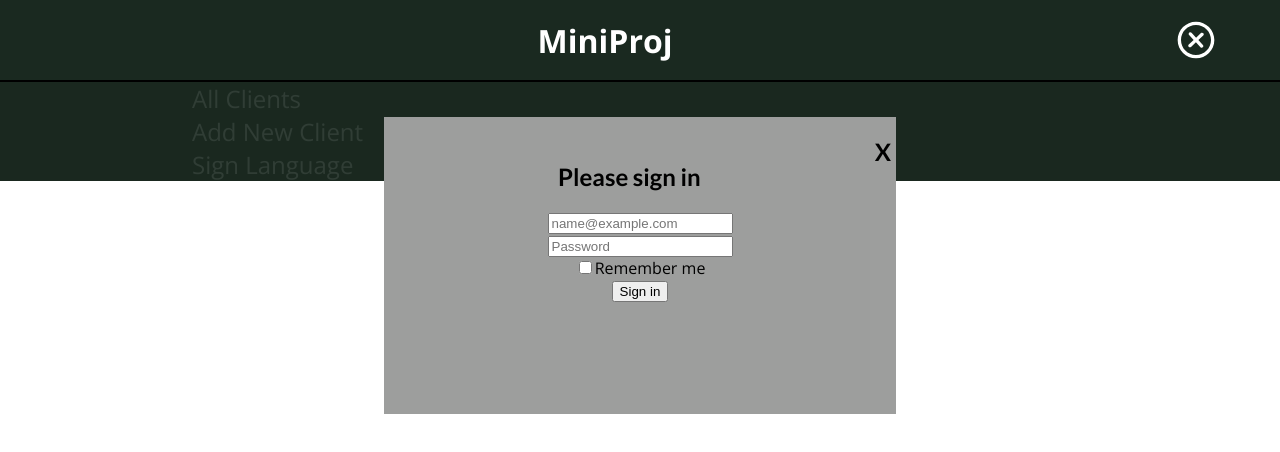
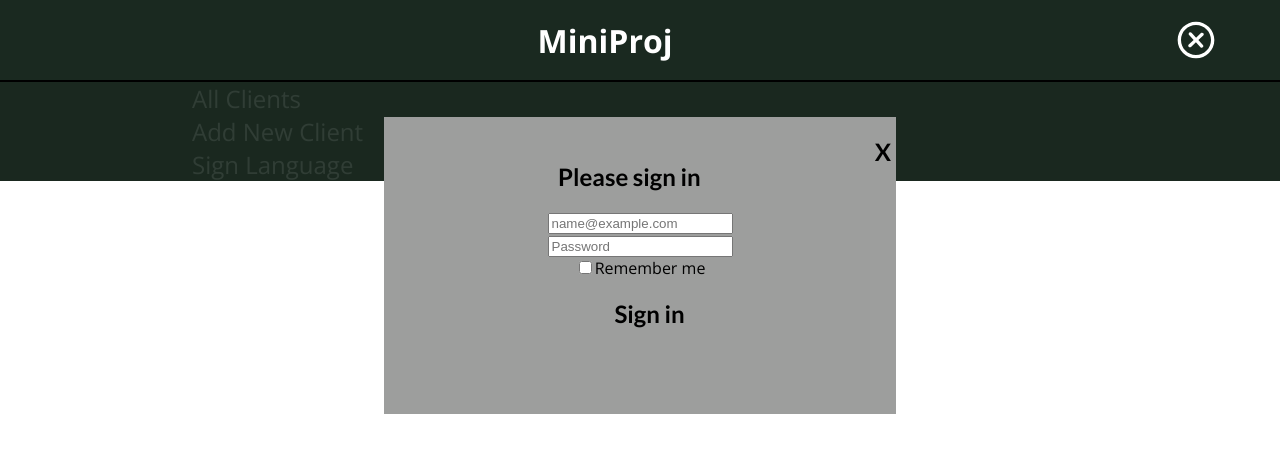
Before and after one commit to DCoen23/FullStackProject, a Next.js app in the folder FYP-ISLT-main/: page / in a window 1280 px wide. Both pictures are taken after a click on the icon 1196 px from the left and 40 px from the top of the page. Shown: the top 452 px of the page. Built offline with nearby package versions, Linux system fonts and the light colour scheme; no server answers.

Commit message:
updated mainNav and popup

```diff
--- a/FYP-ISLT-main/components/layout/MainNavigation.js
+++ b/FYP-ISLT-main/components/layout/MainNavigation.js
@@ -1,13 +1,21 @@
 import classes from './MainNavigation.module.css'
 import Navigation from './Navigation'
+import { useRouter } from 'next/router';
+
 function MainNavigation() {
 
  // setInterval(() => {testTest++; console.log(testTest)}, 1000);
+  const router = useRouter();
+
+  function homeHandler() {
+    router.push('/');
+  }
+
 
   return (
 
     <header className={classes.header}>
-      <div className={classes.logo}>MiniProj</div>
+      <div className={classes.logo} onClick={homeHandler}>MiniProj</div>
       <div className={classes.mainDiv} onClick={() => props.toggleMenuHide()}></div>
       <Navigation/>
     </header>
--- a/FYP-ISLT-main/components/layout/MainNavigation.module.css
+++ b/FYP-ISLT-main/components/layout/MainNavigation.module.css
@@ -20,6 +20,7 @@
   font-size: 2rem;
   color: white;
   font-weight: bold;
+  cursor: pointer;
 }
 
 .Navigation{
--- a/FYP-ISLT-main/components/layout/Popup.js
+++ b/FYP-ISLT-main/components/layout/Popup.js
@@ -6,13 +6,14 @@ export default function Popup(props) {
   function validation() {
     let username = document.getElementById("username").value
     let password = document.getElementById("password").value
-    if(username == 'cian' && password == 'cian12345' ){
+    if(username == 'cian' && password == 'cian12345'
+     ||username == 'daragh' && password == 'coen'  ){
       setHideMe(true)
-      console.log('correct sign in')
+      console.log('correct sign in');
     }
     else{
       setHideMe(false)
-      console.log('incorrect sign in')
+      console.log("incorrect sign in");
     }
   }
   if(props.hide) { /* Move the show / hide code to the component itself: */
@@ -43,7 +44,7 @@ export default function Popup(props) {
             <label>
               <input type="checkbox" value="remember-me" />Remember me</label>
           </div>
-          <button type="submit" onClick={() => validation()}>Sign in</button>
+          <h2 className={classes.signbtn} type="submit" onClick={() => validation()}>Sign in</h2>
         </form>
         </div>
       </div>
--- a/FYP-ISLT-main/components/layout/Popup.module.css
+++ b/FYP-ISLT-main/components/layout/Popup.module.css
@@ -32,8 +32,20 @@
   background-color: #c20e0e;
   text-align: right;
 
+}
 
+.signbtn{
+  position: fixed;
+  left: 48%;
+  text-decoration: bold;
+  cursor: pointer;
 }
+
+.signbtn:hover {
+  background-color:rgb(225, 226, 225);;
+  text-decoration: underline;
+}
+
 .log{
   padding-top: 5%;
   text-align: center;
```
